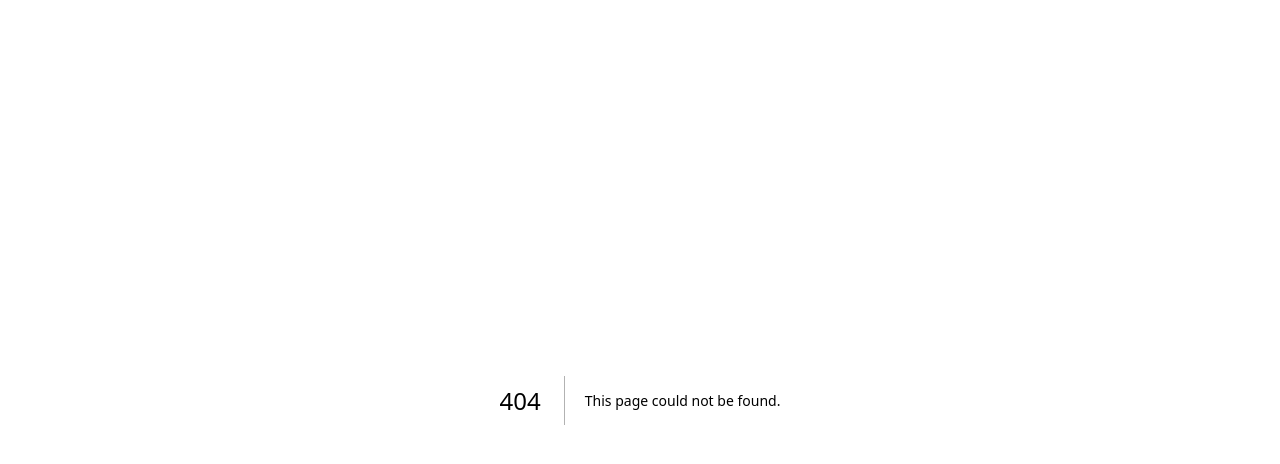
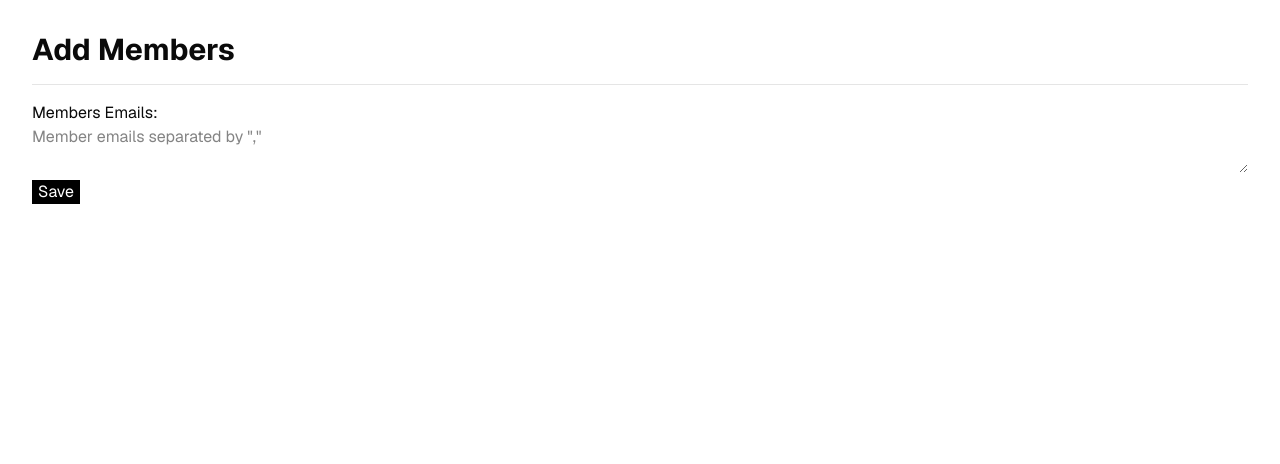
Before and after one commit to 320-Group-Project/inventory-app, a Next.js app in the folder with-supabase-app/: page /clubs/1/settings/add-members in a window 1280 px wide. Before the commit this address had no page. Shown: the top 464 px of the page. Built offline with nearby package versions, Linux system fonts and the light colour scheme.

Commit message:
Add members page (#13)
* create routing for add new members

* add members pages

```diff
--- /dev/null
+++ b/with-supabase-app/app/clubs/[org]/settings/add-members/page.tsx
@@ -0,0 +1,14 @@
+export default function Page() {
+    return (
+      <><div className="flex flex-col items-left justify-center gap-4 p-8">
+        <h1 className="text-3xl font-bold">Add Members</h1>
+        <line className="border-t" />
+          <div className="card-body items-left text-left">
+            <h2 className="card-title">Members Emails:</h2>
+            <textarea className="textarea w-full" placeholder="Member emails separated by &quot;,&quot;"></textarea>
+            <button className="btn w-12 bg-black text-white">Save</button>
+        </div>
+      </div></>
+
+    )
+  }
```
Also changed, not shown: 1 other file (tests, documents, lock files or other folders).
